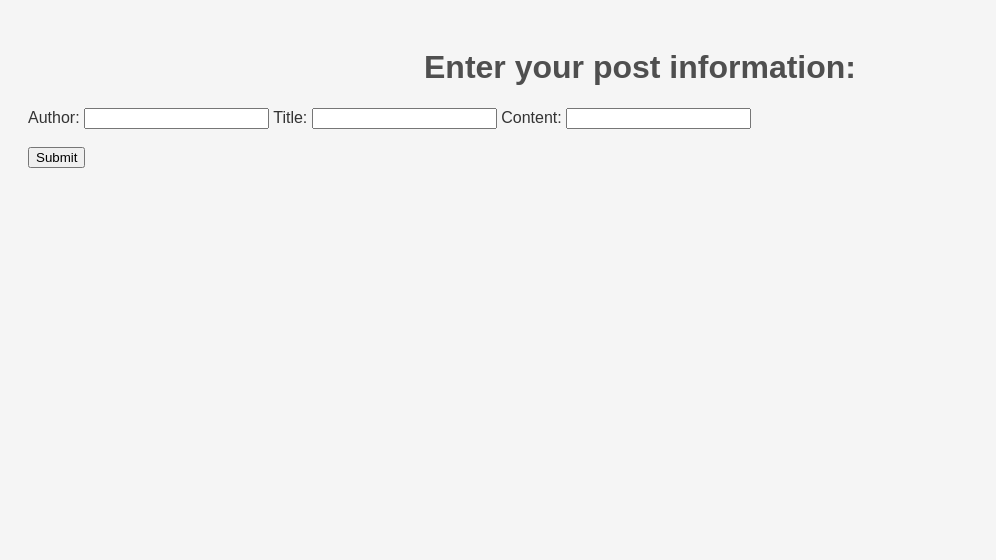
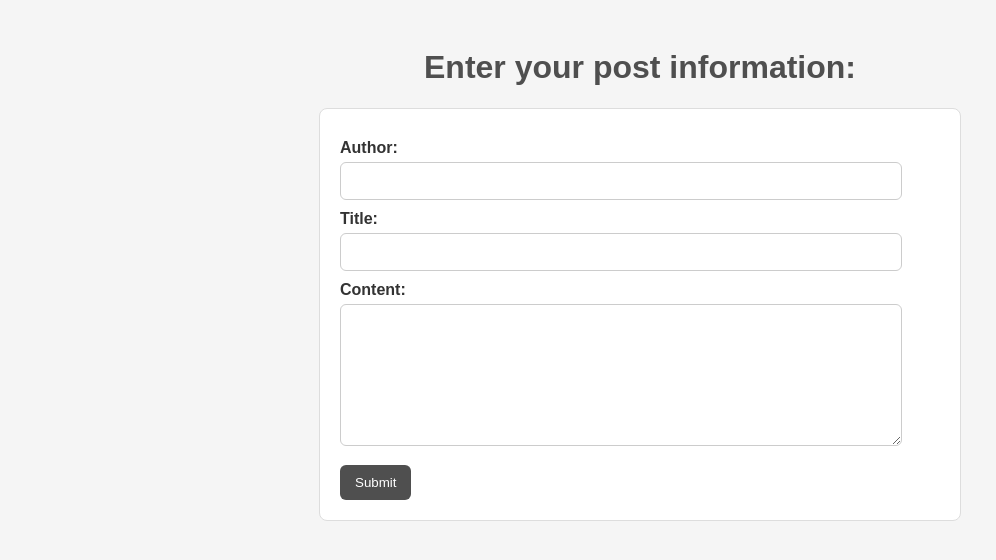
Before and after one commit to MadSyndicate/BlogFlask, a Flask app: page /add in a window 1280 px wide. Shown: the top 560 px of the page, without its empty margins (0-996 px from the left). Run offline with Flask 3, Linux system fonts and the light colour scheme.

Commit message:
added some basic styling to new functions

```diff
--- a/db_operations.py
+++ b/db_operations.py
@@ -38,8 +38,12 @@ def update_post(post_id, author, title, content):
 
 def post_blog(post):
     current_collection = get_all_blogs()
-    current_max_id_post = max(current_collection, key=lambda x: x['id'])
-    new_post_id = current_max_id_post['id'] + 1
+    new_post_id = -1
+    if len(current_collection) == 0:
+        new_post_id = 1
+    else:
+        current_max_id_post = max(current_collection, key=lambda x: x['id'])
+        new_post_id = current_max_id_post['id'] + 1
     post['id'] = new_post_id
     current_collection.append(post)
     save_to_db(current_collection)
--- a/static/style.css
+++ b/static/style.css
@@ -25,3 +25,49 @@ h1 {
 .post p {
     margin: 10px 0;
 }
+
+
+.form-container {
+    max-width: 600px;
+    margin: 20px auto;
+}
+
+
+form label {
+    display: block;
+    margin-top: 10px;
+    font-weight: bold;
+}
+
+
+form input[type="text"],
+form textarea {
+    width: 90%;
+    padding: 10px;
+    margin-top: 5px;
+    border: 1px solid #CCC;
+    border-radius: 6px;
+    font-size: 14px;
+}
+
+
+form textarea {
+    min-height: 120px;
+    resize: vertical;
+}
+
+
+form input[type="submit"] {
+    margin-top: 15px;
+    background-color: #4F4F4F;
+    color: white;
+    border: none;
+    padding: 10px 15px;
+    border-radius: 6px;
+    cursor: pointer;
+}
+
+
+form input[type="submit"]:hover {
+    background-color: #333;
+}
--- a/templates/add.html
+++ b/templates/add.html
@@ -7,15 +7,19 @@
 </head>
 <body>
     <h1>Enter your post information:</h1>
+    <div class="post form-container">
         <form action='/add' method='POST'>
             <label for="author">Author:</label>
             <input type="text" id="author" name="author" required>
+
             <label for="title">Title:</label>
             <input type="text" id="title" name="title" required>
+
             <label for="content">Content:</label>
-        <input type="text" id="content" name="content" required>
-        <br><br>
+            <textarea id="content" name="content" required></textarea>
+
             <input type="submit" value="Submit">
         </form>
+    </div>
 </body>
 </html>
```
Also changed, not shown: templates/index.html (+6 -2 lines), templates/update.html (+14 -9 lines). Lines whose indentation alone changed are shown as unchanged.
